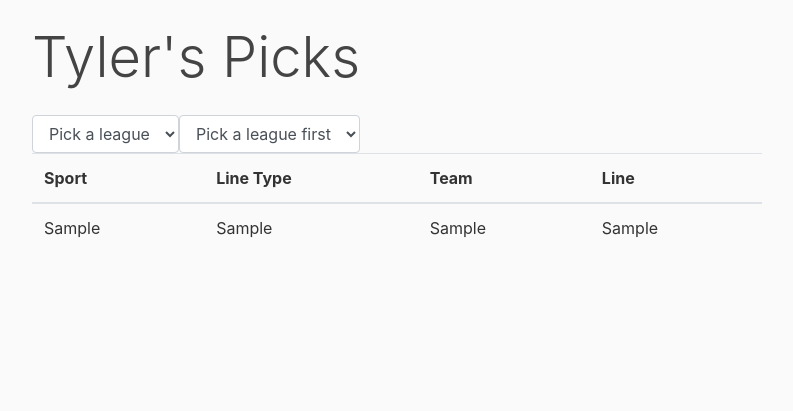
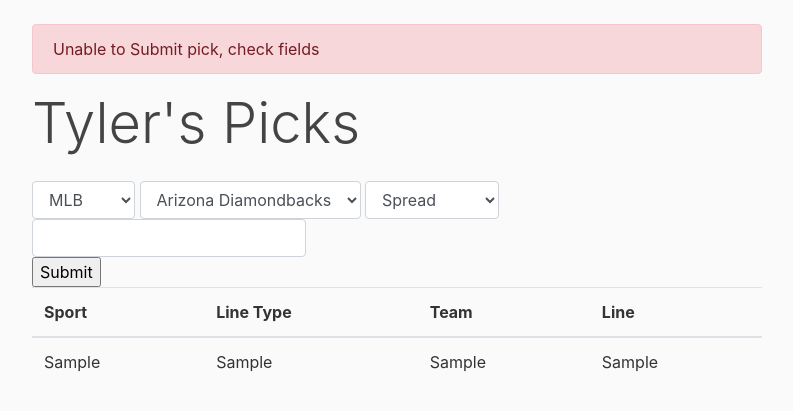
Before and after one commit to brelyt45/pod, a Flask app: page /mypicks in a window 1280 px wide. Shown: the part 56-467 px from the top of the page, without its empty margins (53-846 px from the left). Run offline with Flask 2, Linux system fonts and the light colour scheme; a user stored in the database is signed in; tables that the repository leaves empty hold one stand-in row (values such as "Sample post"); parts of the project's set-up code (start-up, migrations or seed data) failed here and were passed over; some libraries are stand-ins or nearby versions.

Commit message:
implemented dependent select list

```diff
--- a/pod/picks/forms.py
+++ b/pod/picks/forms.py
@@ -2,24 +2,25 @@
 from wtforms import Form, FieldList, FormField, IntegerField, StringField, SubmitField, SelectField
 from wtforms.validators import DataRequired, Length, Email, ValidationError
 import re
+from pod.teamnames import mlbtup
 
 
-class ParlayPickForm(Form):
+class ParlayPickForm(FlaskForm):
     sport = SelectField('sport', choices=[('MLB', 'MLB'), ('NBA', 'NBA'), ('NCAAB', 'NCAAB'), ('NCAAF', 'NCAAF'), ('NFL', 'NFL'), ('NHL', 'NHL')])
-    team = SelectField('team', choices=[])
+    team = SelectField('team', choices=mlbtup)
     linetype = SelectField('linetype', choices=[('Spread', 'Spread'), ('MoneyLine', 'MoneyLine'), ('Over/Under', 'Over/Under'), ('Prop', 'Prop')])
     line = StringField('line', validators=[DataRequired(), Length(max=60)])
     date = StringField()
 
-    def validate_email(self, line):
+    def validate_line(self, line):
         overunderpattern = re.compile(r'^[ou][1-9]\d*(.5)?$')
         spreadpattern = re.compile(r'^[-+]?[1-9]\d*(\.5)?$')
 
-        if linetype.data == 'Over/Under':
+        if self.linetype.data == 'Over/Under':
             if not bool(overunderpattern.match(line.data)):
                 raise ValidationError("Invalid over/under expression.  Examples: o48, u49.5")
 
-        elif linetype.data == 'Spread':
+        elif self.linetype.data == 'Spread':
             if not bool(spreadpattern.match(line.data)):
                 raise ValidationError("Invalid spread expression. Examples: 8, +8.5, -2.5")
 
@@ -27,4 +28,4 @@
             # link to proof https://regex101.com/r/Yr1qFJ/1
 
 
-class ParlayForm(FlaskForm):
+# class ParlayForm(FlaskForm):
--- a/pod/picks/routes.py
+++ b/pod/picks/routes.py
@@ -1,7 +1,9 @@
-from flask import render_template, request, Blueprint
+from flask import render_template, request, Blueprint, jsonify, flash
 from pod.models import User, Pick
 import datetime
 from flask_login import login_user, logout_user, current_user, login_required
+from pod.picks.forms import ParlayPickForm
+import pod.teamnames
 
 picks = Blueprint('picks', __name__)
 
@@ -14,8 +16,23 @@
     return render_template('home.html', users=users, todayspicks=todayspicks)
 
 
-@picks.route("/mypicks")
+@picks.route("/mypicks", methods=['GET', 'POST'])
 @login_required
 def mypicks():
     picks = Pick.query.filter(Pick.user_id == current_user.id).order_by(Pick.date.desc()).all()
-    return render_template('mypicks.html', picks=picks)
+    form = ParlayPickForm()
+
+    if form.validate_on_submit():
+        flash(f'Pick Submitted Successfully', 'success')
+        return redirect(url_for('picks.mypicks'))
+    else:
+        flash(f'Unable to Submit pick, check fields', 'danger')
+
+    return render_template('mypicks.html', picks=picks, form=form)
+
+
+@picks.route('/teams/<league>')
+def team(league):
+    teams = eval(f'pod.teamnames.{league.lower()}')
+
+    return jsonify({'teams': teams})
--- /dev/null
+++ b/pod/static/updatelist.js
@@ -0,0 +1,21 @@
+var sport_select = document.getElementById("sport");
+var team_select = document.getElementById("team");
+
+sport_select.onchange = function()  {
+
+    sport = sport_select.value;
+
+    fetch('/teams/' + sport).then(function(response) {
+
+        response.json().then(function(data) {
+            var optionHTML = '';
+
+            for (var team of data.teams) {
+                optionHTML += '<option value="' + team + '">' + team + '</option>';
+            }
+
+            team_select.innerHTML = optionHTML;
+        })
+
+    });
+}
--- a/pod/teamnames.py
+++ b/pod/teamnames.py
@@ -621,3 +621,5 @@
     'Washington Capitals',
     'Winnipeg Jets'
 ]
+
+mlbtup = [('Arizona Diamondbacks', 'Arizona Diamondbacks'), ('Atlanta Braves', 'Atlanta Braves'), ('Baltimore Orioles', 'Baltimore Orioles'), ('Boston Red Sox', 'Boston Red Sox'), ('Chicago Cubs', 'Chicago Cubs'), ('Chicago White Sox', 'Chicago White Sox'), ('Cincinnati Reds', 'Cincinnati Reds'), ('Cleveland Indians', 'Cleveland Indians'), ('Colorado Rockies', 'Colorado Rockies'), ('Detroit Tigers', 'Detroit Tigers'), ('Houston Astros', 'Houston Astros'), ('Kansas City Royals', 'Kansas City Royals'), ('Los Angeles Angels', 'Los Angeles Angels'), ('Los Angeles Dodgers', 'Los Angeles Dodgers'), ('Miami Marlins', 'Miami Marlins'), ('Milwaukee Brewers', 'Milwaukee Brewers'), ('Minnesota Twins', 'Minnesota Twins'), ('New York Mets', 'New York Mets'), ('New York Yankees', 'New York Yankees'), ('Oakland Athletics', 'Oakland Athletics'), ('Philadelphia Phillies', 'Philadelphia Phillies'), ('Pittsburgh Pirates', 'Pittsburgh Pirates'), ('San Diego Padres', 'San Diego Padres'), ('San Francisco Giants', 'San Francisco Giants'), ('Seattle Mariners', 'Seattle Mariners'), ('St. Louis Cardinals', 'St. Louis Cardinals'), ('Tampa Bay Rays', 'Tampa Bay Rays'), ('Texas Rangers', 'Texas Rangers'), ('Toronto Blue Jays', 'Toronto Blue Jays'), ('Washington Nationals', 'Washington Nationals')]
--- a/pod/templates/login.html
+++ b/pod/templates/login.html
@@ -7,14 +7,14 @@
                 <div class="form-group">
                     {{form.email.label(class="form-control-label")}}
                     {% if form.email.errors%}
-                        {{form.email(class="form-control form-control-lg is-invalid")}}
+                        {{form.email(class="form-control is-invalid")}}
                         <div class="invalid-feedback">
                             {%for error in form.email.errors%}
                             <span>{{error}}</span>
                             {%endfor%}
                         </div>
                     {%else%}
-                        {{form.email(class="form-control  form-control-lg")}}
+                        {{form.email(class="form-control")}}
                     {%endif%}
                 </div>
 
--- a/pod/templates/mypicks.html
+++ b/pod/templates/mypicks.html
@@ -1,22 +1,56 @@
 {% extends "layout.html" %}
 {% block content1  %}
 <h2 class="display-4 mb-4">{{current_user.firstname}}'s Picks</h2>
-<form class="form-inline">
-  <select id="leagues" class="form-control">
-    <option value="" disabled selected>Pick a league</option>
-    <option value="mlb">MLB</option>
-    <option value="nba">NBA</option>
-    <option value="ncaab">NCAAB</option>
-    <option value="ncaaf">NCAAF</option>
-    <option value="nfl">NFL</option>
-    <option value="nhl">NHL</option>
-  </select>
+<form method="POST" class="form-inline">
+  <div>
+  {% if form.sport.errors %}
+    {{ form.sport(class ="form-control is-invalid") }}
+    <div class="invalid-feedback">
+      {% for error in form.sport.errors %}
+        <span>{{ error }}</span>
+      {% endfor %}
+    </div>
+  {% else %}
+    {{ form.sport(class="form-control") }}
+  {% endif %}
 
-  <select id="teams" class="form-control">
-    <option value="" disabled selected>Pick a league first</option>
+  {% if form.team.errors %}
+    {{ form.team(class ="form-control is-invalid")}}
+    <div class="invalid-feedback">
+      {% for error in form.team.errors %}
+        <span>{{ error }}</span>
+      {% endfor %}
+    </div>
+  {% else %}
+    {{ form.team(class="form-control") }}
+  {% endif %}
 
-  </select>
+  {% if form.linetype.errors %}
+    {{ form.linetype(class ="form-control is-invalid") }}
+    <div class="invalid-feedback">
+      {% for error in form.linetype.errors %}
+        <span>{{ error }}</span>
+      {% endfor %}
+    </div>
+  {% else %}
+    {{ form.linetype(class="form-control") }}
+  {% endif %}
+
+  {% if form.line.errors %}
+    {{ form.line(class ="form-control is-invalid") }}
+    <div class="invalid-feedback">
+      {% for error in form.line.errors %}
+        <span>{{ error }}</span>
+      {% endfor %}
+    </div>
+  {% else %}
+    {{ form.line(class="form-control") }}
+  {% endif %}
+  {# {{ form.date }} #}
+  </div>
+  <input type="submit">
 </form>
+<script type="text/javascript" src="{{ url_for('static', filename='updatelist.js') }}"></script>
 {% endblock content1 %}
 
 
--- a/pod/users/forms.py
+++ b/pod/users/forms.py
@@ -1,5 +1,5 @@
 from flask_wtf import FlaskForm
-from wtforms import StringField, DateField, DecimalField, IntegerField, BooleanField, SubmitField,
+from wtforms import StringField, DateField, DecimalField, IntegerField, BooleanField, SubmitField
 from wtforms.validators import DataRequired, Length, Email, ValidationError
 from pod import db
 from pod.models import User, Pick
```
Also changed, not shown: pod/site.db.
